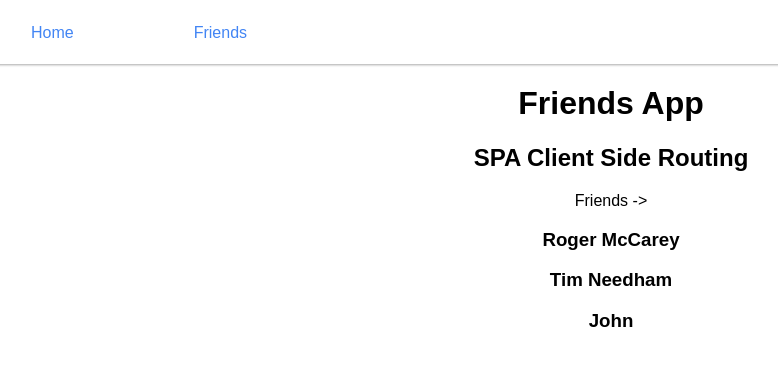
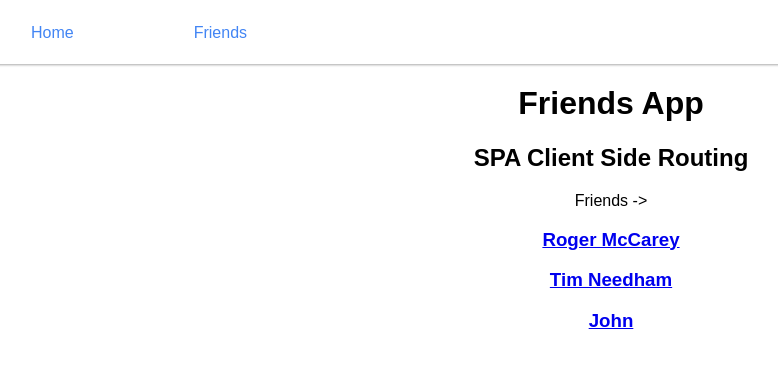
Before and after one commit to tomytank/friends-SPA-client-side-routing, a React (Create React App) app: page /friends/1 in a window 1280 px wide. Shown: the top 368 px of the page, without its empty margins (29-807 px from the left). Built offline with nearby package versions, Linux system fonts and the light colour scheme.

Commit message:
Added Route to subpages
Individual pages for friend data linked by params

```diff
--- a/src/App.js
+++ b/src/App.js
@@ -1,12 +1,16 @@
-import React from "react";
+import React, { useState } from "react";
 import { BrowserRouter as Router, Route, Link, Switch } from "react-router-dom";
 
 import "./styles.css";
 
 import Home from "./Components/Home";
-import Friends from "./Components/Friends";
+import Friends from "./Components/FriendsList";
+import Friend from "./Components/Friend";
+import FriendsData from "./Components/FriendsData";
 
 export default function App() {
+  const [friend, setFriend] = useState(FriendsData);
+  console.log("App says friend is ", friend);
   return (
     <Router>
       <div className="App">
@@ -23,6 +27,7 @@ export default function App() {
         <Switch>
           <Route exact path="/" component={Home} />
           <Route path="/friends" component={Friends} />
+          {/* <Route path="/friends/:id" component={Friend} /> */}
         </Switch>
       </div>
     </Router>
--- /dev/null
+++ b/src/Components/Friend.js
@@ -0,0 +1,15 @@
+import React from "react";
+import friendsData from "./FriendsData";
+import { useParams } from "react-router-dom";
+
+const Friend = () => {
+  const singleFriend = useParams();
+  console.log("Params in Friend.js, ", singleFriend);
+  return (
+    <div>
+      <p>Friend List->single Friend Test`${singleFriend}`</p>
+    </div>
+  );
+};
+
+export default Friend;
--- a/src/Components/Friends.js
+++ /dev/null
@@ -1,16 +0,0 @@
-import React from "react";
-
-import friendsData from "./FriendsData";
-
-const Friends = () => {
-  return (
-    <div>
-      <p>Friends -></p>
-      {friendsData.map(friend => {
-        return <h3>{friend.name}</h3>;
-      })}
-    </div>
-  );
-};
-
-export default Friends;
--- /dev/null
+++ b/src/Components/FriendsList.js
@@ -0,0 +1,21 @@
+import React from "react";
+import { Link } from "react-router-dom";
+import friendsData from "./FriendsData";
+
+const FriendsList = () => {
+  return (
+    <div>
+      <p>Friends -></p>
+
+      {friendsData.map(friend => {
+        return (
+          <Link to={`/friends/${friend.id}`}>
+            <h3>{friend.name}</h3>
+          </Link>
+        );
+      })}
+    </div>
+  );
+};
+
+export default FriendsList;
```
